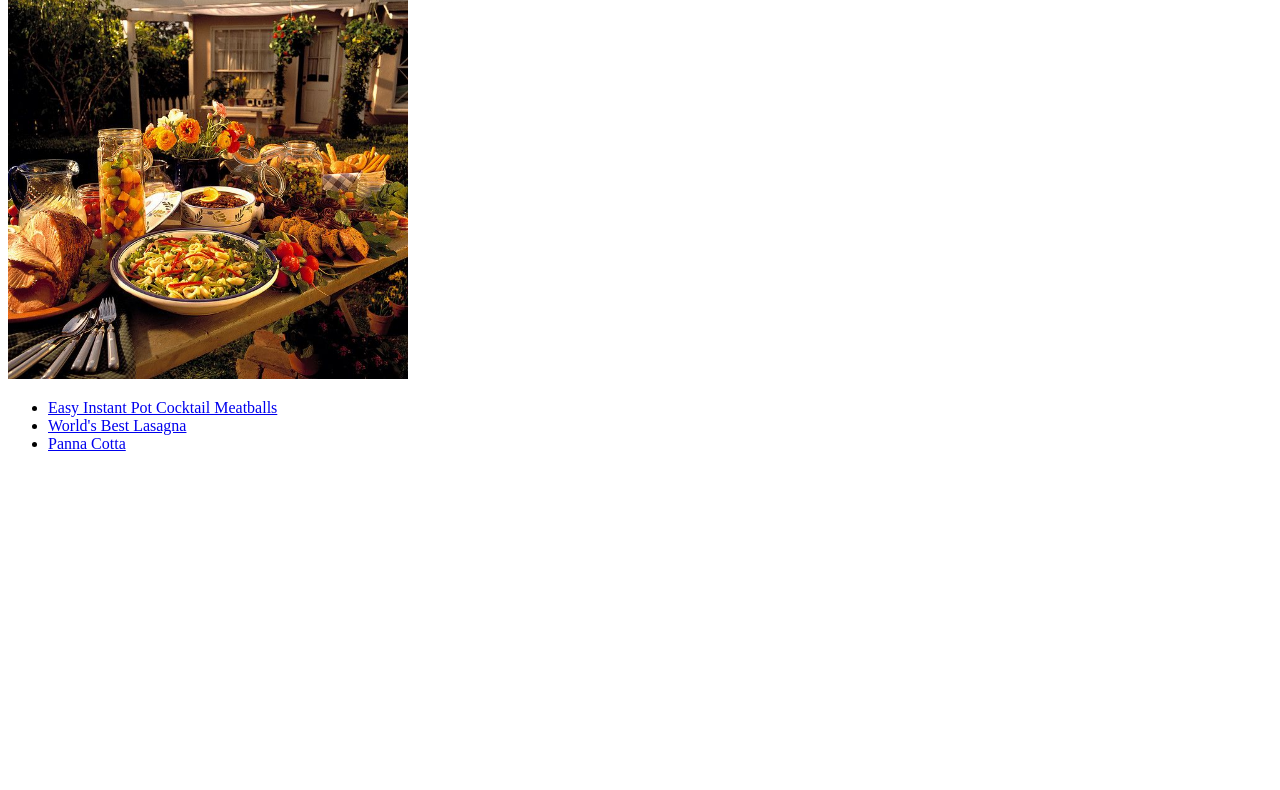
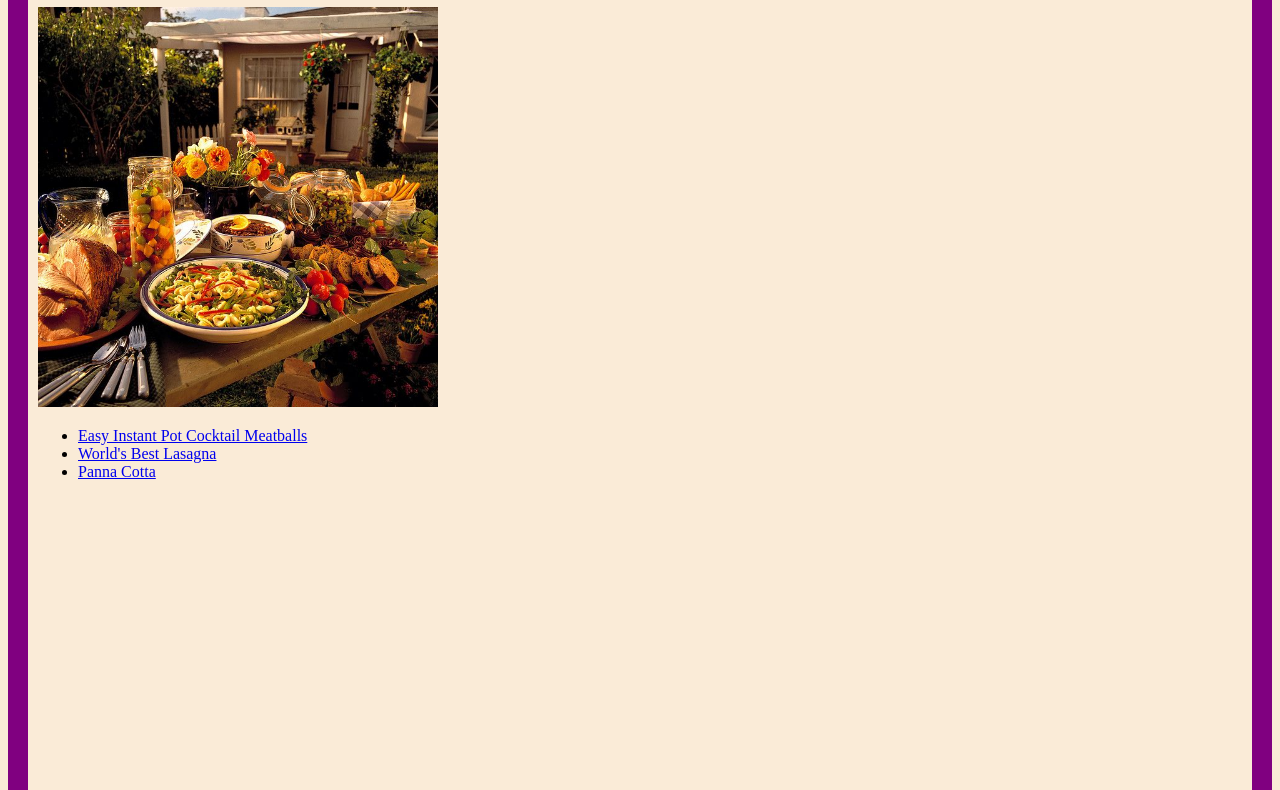
Before and after one commit to priyanka-111-droid/odin-recipes, a plain HTML site: page index.html in a window 1280 px wide. Shown: the part 101-891 px from the top of the page. Before the commit the page ends 800 px from the top, so only its background shows below. Drawn offline with Linux system fonts and the light colour scheme.

Commit message:
css added

```diff
--- a/index.html
+++ b/index.html
@@ -1,8 +1,10 @@
 <!DOCTYPE html>
 <html>
     <head>
+        <meta charset="UTF-8">
+        <meta name="description" content="Recipies page">
         <title>Odin recipes</title>
-        <meta charset="UTF-8">
+        <link rel="stylesheet" href="style.css">
     </head>
     <body>
         <h1>Odin Recipes</h1>
--- /dev/null
+++ b/style.css
@@ -0,0 +1,6 @@
+body{
+    border: 20px solid purple;
+    padding-bottom: 50%;
+    padding-left: 10px;
+    background-color: antiquewhite;
+}
```
